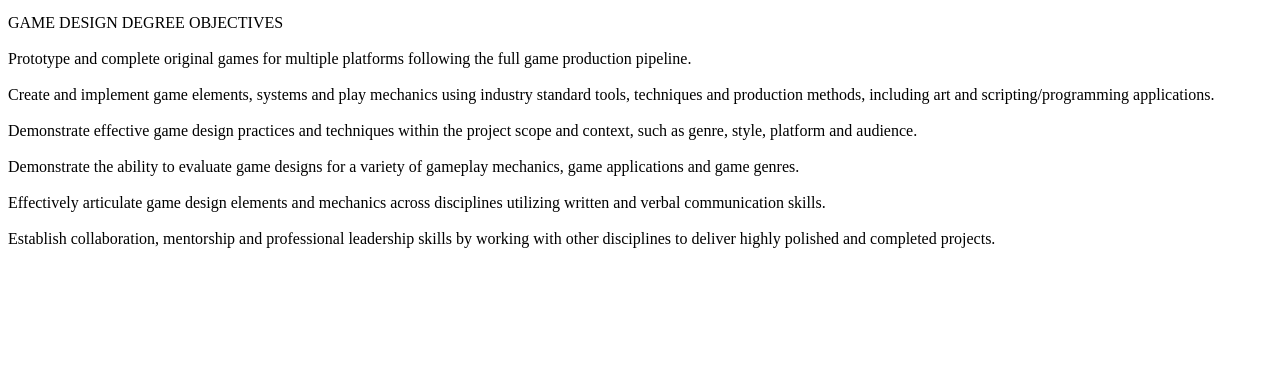
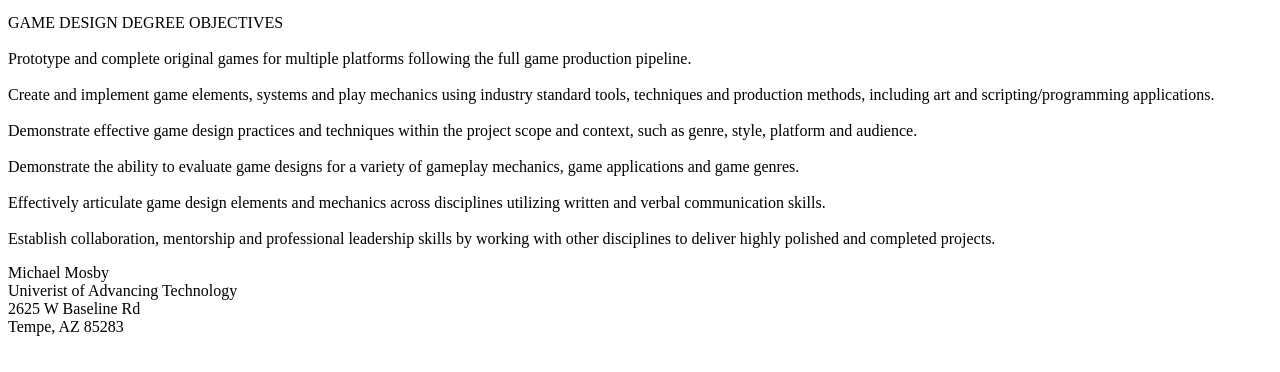
Before and after one commit to MasterMJM/CSC102, a plain HTML site: page Boards.html in a window 1280 px wide. Shown: the part 118-490 px from the top of the page. Drawn offline with Linux system fonts and the light colour scheme.

Commit message:
Add files via upload

```diff
--- a/Boards.html
+++ b/Boards.html
@@ -41,5 +41,15 @@
          <br>
        Establish collaboration, mentorship and professional leadership skills by working with other disciplines to deliver highly polished and completed projects.
     </p>
+     <footer>
+        Michael Mosby
+        <br>
+        Univerist of Advancing Technology
+        <br>
+        2625 W Baseline Rd
+        <br>
+        Tempe, AZ 85283
+        <br>
+    </footer>
 </body>
 </html>
```
Also changed, not shown: Index.html (+10 -0 lines).
